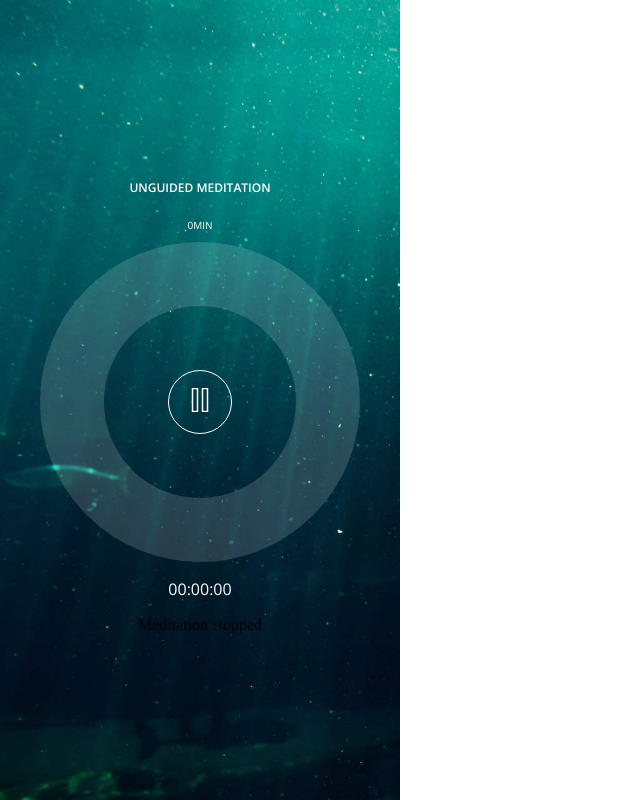
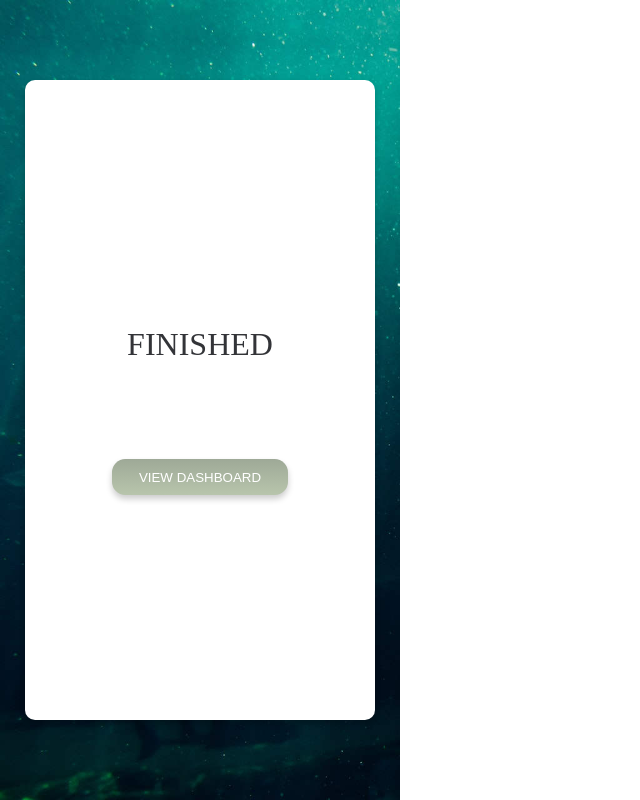
Before and after one commit to Torfeltorfel/capstone-project, a React (Vite) app: page / in a window 1280 px wide. Both pictures are taken after a click on the button 200 px from the left and 410 px from the top of the page. Shown: the whole page, without its empty margins (0-640 px from the left). Built offline with nearby package versions, Linux system fonts and the light colour scheme; no server answers.

Commit message:
Add simple modal as success screen

```diff
--- a/src/app/pages/meditationPlayer/MeditationPlayer.tsx
+++ b/src/app/pages/meditationPlayer/MeditationPlayer.tsx
@@ -7,6 +7,7 @@ import PlayIcon from './assets/PlayIcon';
 import PauseIcon from './assets/PauseIcon';
 import BackgroundImage from './assets/bg.jpeg';
 import type { Howl as HowlType } from 'howler';
+import SuccessOverlay from './SuccessOverlay/SuccessPage';
 
 declare global {
   type Howl = HowlType;
@@ -76,7 +77,7 @@ export default function MeditationPlayer({
         <Countdown>{`${h.toString().padStart(2, '0')}:${m
           .toString()
           .padStart(2, '0')}:${s.toString().padStart(2, '0')}`}</Countdown>
-        <div>{over ? 'Meditation stopped' : ''}</div>
+        {over ? <SuccessOverlay></SuccessOverlay> : ''}
       </PageContainer>
     </>
   );
--- /dev/null
+++ b/src/app/pages/meditationPlayer/SuccessOverlay/SuccessPage.tsx
@@ -0,0 +1,44 @@
+import React from 'react';
+import styled from 'styled-components';
+import Button from '../../../components/Button/Button';
+
+export default function SuccessOverlay(): JSX.Element {
+  return (
+    <Container>
+      <Modal>
+        <Header>finished</Header>
+        <Button>view dashboard</Button>
+      </Modal>
+    </Container>
+  );
+}
+
+const Container = styled.div`
+  position: fixed;
+  height: 100vh;
+  width: 100vw;
+  max-width: 350px;
+  display: flex;
+  justify-content: center;
+  align-items: center;
+  background: transparent;
+`;
+
+const Modal = styled.div`
+  height: 80vh;
+  width: 80vw;
+  border-radius: 10px;
+  box-shadow: 0 4px 6px hsla(0, 0%, 0%, 0.2);
+  background: #fff;
+  display: flex;
+  flex-direction: column;
+  justify-content: center;
+  align-items: center;
+`;
+
+const Header = styled.h1`
+  color: #333438;
+  font-weight: 300;
+  text-transform: uppercase;
+  margin-bottom: 6rem;
+`;
```
Also changed, not shown: 1 other file (tests, documents, lock files or other folders).
